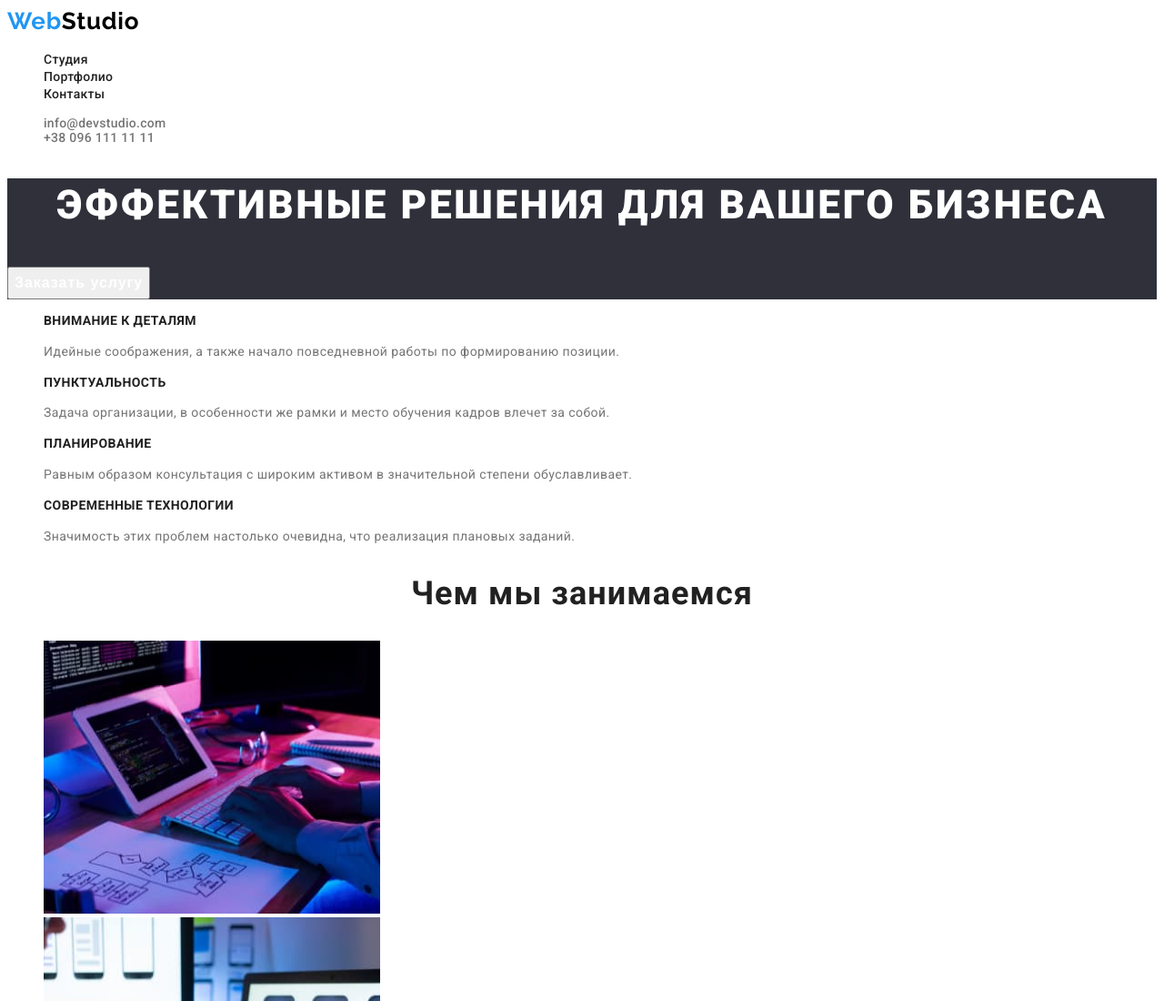
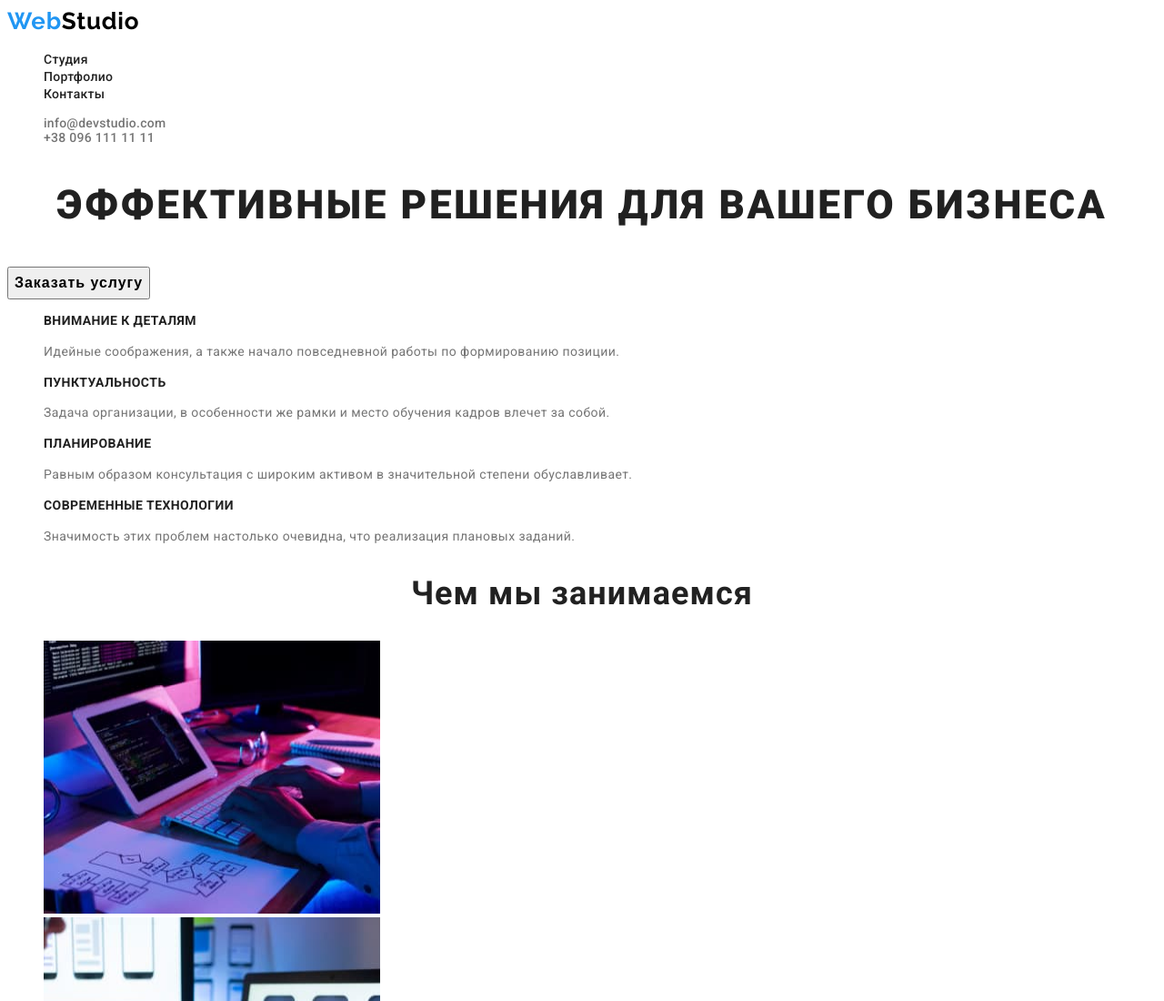
Before and after one commit to Nardx/goit-markup-hw-02, a plain HTML site: page index.html in a window 1280 px wide. Shown: the top 1100 px of the page at 91% size. Drawn offline with Linux system fonts and the light colour scheme.

Commit message:
edit hero section
edit hero section

```diff
--- a/css/styles.css
+++ b/css/styles.css
@@ -65,7 +65,6 @@ body {
   text-align: center;
   letter-spacing: 0.06em;
   text-transform: uppercase;
-  color: #ffffff;
 }
 
 .hero-section-button {
@@ -76,12 +75,8 @@ body {
   align-items: center;
   text-align: center;
   letter-spacing: 0.06em;
-  color: #ffffff;
 }
 
-.hero-section {
-  background-color: #2f303a;
-}
 /* Hero section end*/
 
 /* Info section */
```
